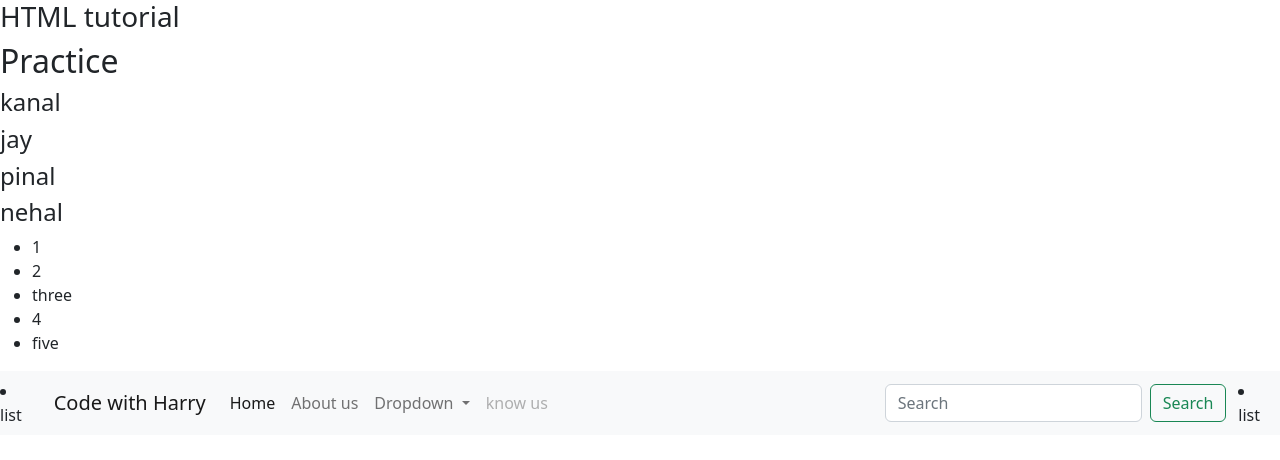
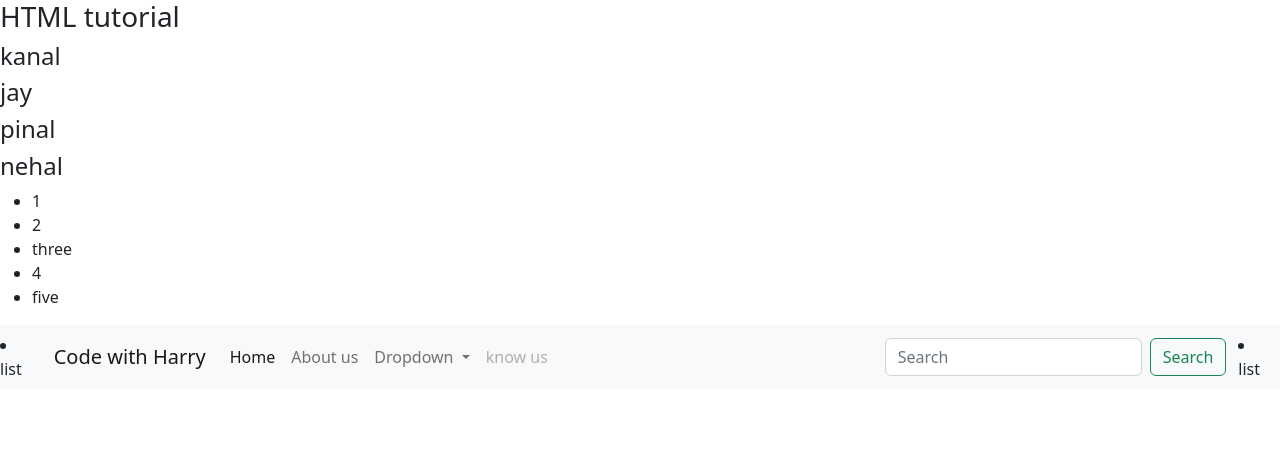
Before and after one commit to KanalChoksi/gitpractice, a plain HTML site: page index.html in a window 1280 px wide. Drawn offline with nearby package versions, Linux system fonts and the light colour scheme.

Commit message:
Revert "commit 4"
This reverts commit b699f53a4a82fae57fbffd5c2522436041968dc1.

```diff
--- a/index.html
+++ b/index.html
@@ -15,7 +15,7 @@
   </head>
   <body>
     <h3>HTML tutorial</h3>
-    <h2>Practice</h2>
+    <!-- <h2>Practice</h2> !-->
     <h4>kanal</h4>
     <h4>jay</h4>
     <h4>pinal</h4>
```
